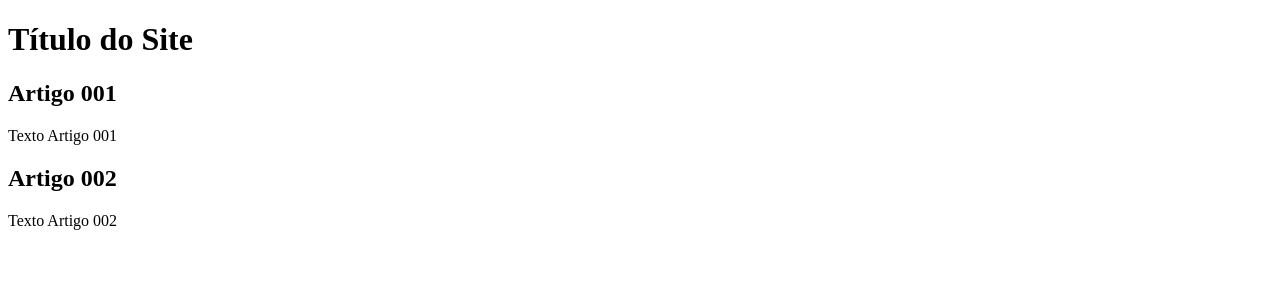
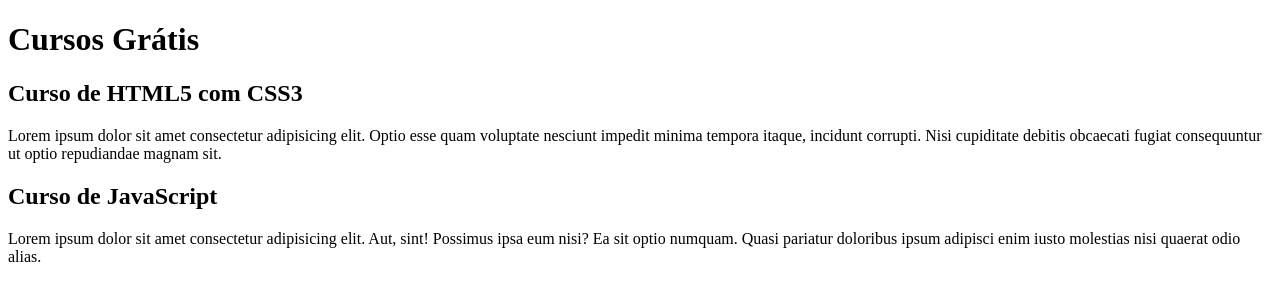
Before and after one commit to gabrielncardoso/projeto-site, a plain HTML site: page index.html in a window 1280 px wide. Drawn offline with Linux system fonts and the light colour scheme.

Commit message:
comecei a escrever o conteúdo

```diff
--- a/index.html
+++ b/index.html
@@ -8,15 +8,15 @@
 <body>
     <main>
         <header>
-            <h1>Título do Site</h1>
+            <h1>Cursos Grátis</h1>
         </header>
         <article>
-            <h2>Artigo 001</h2>
-            <p>Texto Artigo 001</p>
+            <h2>Curso de HTML5 com CSS3</h2>
+            <p>Lorem ipsum dolor sit amet consectetur adipisicing elit. Optio esse quam voluptate nesciunt impedit minima tempora itaque, incidunt corrupti. Nisi cupiditate debitis obcaecati fugiat consequuntur ut optio repudiandae magnam sit.</p>
         </article>
         <article>
-            <h2>Artigo 002</h2>
-            <p>Texto Artigo 002</p>
+            <h2>Curso de JavaScript</h2>
+            <p>Lorem ipsum dolor sit amet consectetur adipisicing elit. Aut, sint! Possimus ipsa eum nisi? Ea sit optio numquam. Quasi pariatur doloribus ipsum adipisci enim iusto molestias nisi quaerat odio alias.</p>
         </article>
     </main>
 </body>
```
